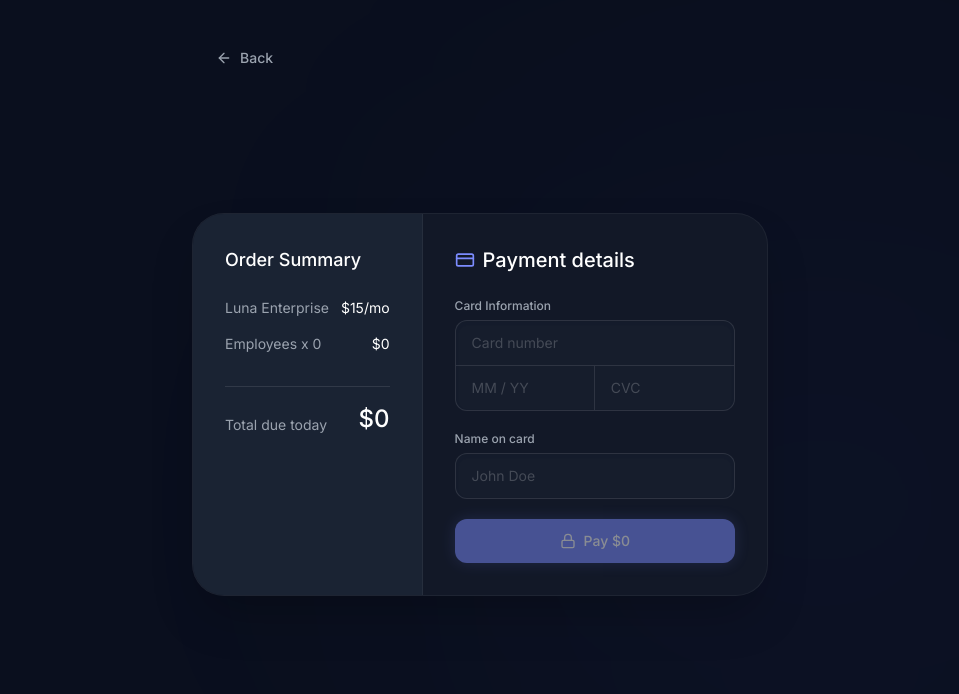
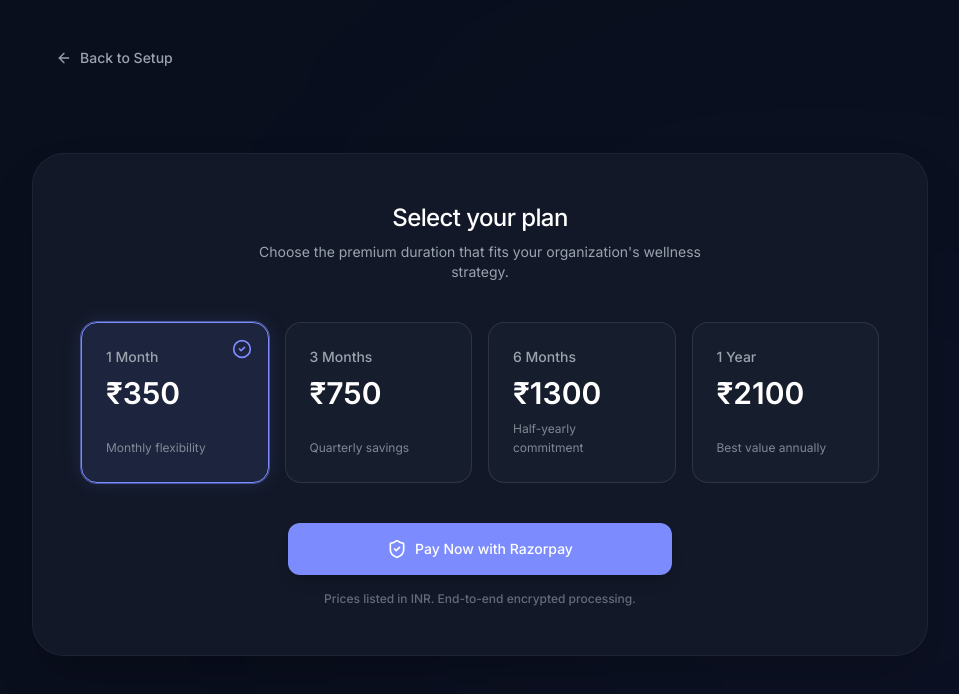
Before and after one commit to sharvanbabu/Luna, a Next.js app: page /payment in a window 1280 px wide. Shown: the top 694 px of the page, without its empty margins (160-1119 px from the left). Built offline with nearby package versions, Linux system fonts and the light colour scheme.

Commit message:
feat: implement razorpay subscription payments

```diff
--- /dev/null
+++ b/app/api/razorpay/verify/route.ts
@@ -0,0 +1,32 @@
+import { NextResponse } from 'next/server';
+import crypto from 'crypto';
+
+export const dynamic = 'force-dynamic';
+
+export async function POST(req: Request) {
+  try {
+    const { razorpay_order_id, razorpay_payment_id, razorpay_signature } = await req.json();
+
+    if (!process.env.RAZORPAY_KEY_SECRET) {
+      return NextResponse.json({ error: "Razorpay secret missing." }, { status: 500 });
+    }
+
+    const body = razorpay_order_id + "|" + razorpay_payment_id;
+
+    const expectedSignature = crypto
+      .createHmac("sha256", process.env.RAZORPAY_KEY_SECRET)
+      .update(body.toString())
+      .digest("hex");
+
+    const isAuthentic = expectedSignature === razorpay_signature;
+
+    if (isAuthentic) {
+      return NextResponse.json({ success: true, message: "Payment verified successfully" });
+    } else {
+      return NextResponse.json({ success: false, message: "Invalid signature" }, { status: 400 });
+    }
+  } catch (error: any) {
+    console.error(error);
+    return NextResponse.json({ error: error.message || "Failed to verify transaction" }, { status: 500 });
+  }
+}
--- a/app/payment/page.tsx
+++ b/app/payment/page.tsx
@@ -2,35 +2,100 @@
 
 import { useSearchParams, useRouter } from "next/navigation";
 import { useState, Suspense } from "react";
-import { CreditCard, Lock, CheckCircle2, Loader2, ArrowLeft } from "lucide-react";
+import { CheckCircle2, Loader2, ArrowLeft, ShieldCheck } from "lucide-react";
 import Link from "next/link";
+import Script from "next/script";
 
-function PaymentForm() {
+const PLANS = [
+  { id: "1m", title: "1 Month", priceINR: 350, description: "Monthly flexibility" },
+  { id: "3m", title: "3 Months", priceINR: 750, description: "Quarterly savings" },
+  { id: "6m", title: "6 Months", priceINR: 1300, description: "Half-yearly commitment" },
+  { id: "1y", title: "1 Year", priceINR: 2100, description: "Best value annually" }
+];
+
+function SubscriptionPlans() {
   const searchParams = useSearchParams();
   const router = useRouter();
-  const employees = parseInt(searchParams.get("employees") || "0", 10);
-  const email = searchParams.get("email") || "";
-
-  const PRICE_PER_EMPLOYEE = 15; // $15 per employee / month
-  const total = employees * PRICE_PER_EMPLOYEE;
+  const email = searchParams.get("email") || "admin@company.com";
 
   const [isProcessing, setIsProcessing] = useState(false);
   const [isSuccess, setIsSuccess] = useState(false);
+  const [selectedPlanId, setSelectedPlanId] = useState("1m");
+  const [isScriptLoaded, setIsScriptLoaded] = useState(false);
 
-  const handlePayment = (e: React.FormEvent) => {
-    e.preventDefault();
+  const handleBuy = async () => {
+    if (!isScriptLoaded) {
+      alert("Razorpay SDK is still loading. Please try again in a moment.");
+      return;
+    }
+
     setIsProcessing(true);
+    const selectedPlan = PLANS.find((p) => p.id === selectedPlanId);
+    if (!selectedPlan) return;
 
-    // Mock processing delay
-    setTimeout(() => {
+    // Amount must be passed in paise to the Razorpay API
+    const amountInPaise = selectedPlan.priceINR * 100;
+
+    try {
+      // 1. Create order ID remotely via Node Razorpay SDK
+      const orderRes = await fetch("/api/razorpay/order", {
+        method: "POST",
+        headers: { "Content-Type": "application/json" },
+        body: JSON.stringify({ amount: amountInPaise })
+      });
+      const order = await orderRes.json();
+
+      if (order.error) {
+         throw new Error(order.error);
+      }
+
+      // 2. Initialize Razorpay UI options
+      const options = {
+        key: process.env.NEXT_PUBLIC_RAZORPAY_KEY_ID || "rzp_test_placeholder",
+        amount: order.amount,
+        currency: order.currency,
+        name: "Luna Enterprise",
+        description: `Subscription: ${selectedPlan.title}`,
+        order_id: order.id,
+        handler: async function (response: any) {
+             // 3. Verify cryptographic signature post-purchase
+             const verifyRes = await fetch("/api/razorpay/verify", {
+                method: "POST",
+                headers: { "Content-Type": "application/json" },
+                body: JSON.stringify({
+                   razorpay_order_id: response.razorpay_order_id,
+                   razorpay_payment_id: response.razorpay_payment_id,
+                   razorpay_signature: response.razorpay_signature,
+                })
+             });
+             const verifyData = await verifyRes.json();
+
+             if (verifyData.success) {
                 setIsProcessing(false);
                 setIsSuccess(true);
-
-      // Redirect to dashboard after success
                 setTimeout(() => {
                   router.push("/dashboard");
                 }, 2000);
-    }, 2000);
+             } else {
+                alert("Payment verification failed. Missing signature.");
+                setIsProcessing(false);
+             }
+        },
+        prefill: { email },
+        theme: { color: "#7C8CFF" }
+      };
+
+      const rzp = new (window as any).Razorpay(options);
+      rzp.on("payment.failed", function (response: any) {
+          alert(response.error.description);
+          setIsProcessing(false);
+      });
+      rzp.open();
+    } catch (e: any) {
+      console.error(e);
+      alert(e.message || "Failed to initiate payment");
+      setIsProcessing(false);
+    }
   };
 
   if (isSuccess) {
@@ -39,8 +104,8 @@ function PaymentForm() {
         <div className="w-20 h-20 bg-emerald-500/20 rounded-full flex items-center justify-center mb-6">
           <CheckCircle2 className="w-10 h-10 text-emerald-400" />
         </div>
-        <h2 className="text-2xl font-medium text-white mb-2">Payment Successful!</h2>
-        <p className="text-secondary-text mb-8 text-sm">Your licenses have been provisioned.</p>
+        <h2 className="text-2xl font-medium text-white mb-2">Subscription Active!</h2>
+        <p className="text-secondary-text mb-8 text-sm">Your premium HR plan has been successfully provisioned.</p>
         <div className="flex items-center gap-2 text-sm text-primary">
           <Loader2 className="w-4 h-4 animate-spin" />
           Redirecting to your dashboard...
@@ -50,119 +115,76 @@ function PaymentForm() {
   }
 
   return (
-    <div className="w-full max-w-xl bg-card border border-white/5 rounded-[32px] overflow-hidden shadow-2xl relative flex flex-col md:flex-row">
-      {/* Order Summary Sidebar */}
-      <div className="bg-[#1A2333] p-8 md:w-2/5 border-b md:border-b-0 md:border-r border-white/5">
-        <h3 className="text-lg font-medium text-white mb-6">Order Summary</h3>
+    <>
+      <Script
+        src="https://checkout.razorpay.com/v1/checkout.js"
+        onLoad={() => setIsScriptLoaded(true)}
+      />
+      <div className="w-full max-w-4xl bg-card border border-white/5 rounded-[32px] p-8 md:p-12 shadow-2xl relative flex flex-col items-center">
+        <h2 className="text-2xl font-medium text-white mb-2 tracking-tight">Select your plan</h2>
+        <p className="text-secondary-text text-sm mb-10 text-center max-w-md">Choose the premium duration that fits your organization's wellness strategy.</p>
 
-        <div className="space-y-4 mb-8">
-          <div className="flex justify-between text-sm">
-            <span className="text-secondary-text">Luna Enterprise</span>
-            <span className="text-white">${PRICE_PER_EMPLOYEE}/mo</span>
+        <div className="grid grid-cols-1 md:grid-cols-2 lg:grid-cols-4 gap-4 w-full mb-10">
+          {PLANS.map((plan) => (
+            <button
+              key={plan.id}
+              onClick={() => setSelectedPlanId(plan.id)}
+              className={`p-6 rounded-2xl border text-left transition-all relative overflow-hidden focus:outline-none flex flex-col ${
+                selectedPlanId === plan.id
+                  ? "border-primary bg-primary/10 shadow-[0_0_20px_rgba(124,140,255,0.15)] ring-1 ring-primary/50"
+                  : "border-white/10 bg-[#1A2333]/50 hover:border-white/20"
+              }`}
+            >
+              <div className="text-secondary-text text-sm font-medium mb-2">{plan.title}</div>
+              <div className="text-3xl font-semibold text-white mb-2">₹{plan.priceINR}</div>
+              <div className="text-xs text-secondary-text/80 leading-relaxed mt-auto pr-6">{plan.description}</div>
+
+              {selectedPlanId === plan.id && (
+                <div className="absolute top-4 right-4 text-primary">
+                  <CheckCircle2 className="w-5 h-5" />
                 </div>
-          <div className="flex justify-between text-sm">
-            <span className="text-secondary-text">Employees x {employees || 0}</span>
-            <span className="text-white">${total}</span>
-          </div>
+              )}
+            </button>
+          ))}
         </div>
 
-        <div className="border-t border-white/10 pt-4 mt-auto">
-          <div className="flex justify-between items-end">
-            <span className="text-sm text-secondary-text">Total due today</span>
-            <span className="text-2xl font-medium text-white">${total}</span>
-          </div>
-        </div>
-
-        {email && (
-           <div className="mt-4 text-xs text-secondary-text/60 truncate">
-             Account: {email}
-           </div>
+        <div className="flex flex-col items-center w-full max-w-sm">
+          <button
+            onClick={handleBuy}
+            disabled={isProcessing}
+            className="w-full bg-primary hover:bg-primary/90 text-white font-medium py-4 rounded-xl transition-all shadow-lg hover:shadow-[0_0_20px_rgba(124,140,255,0.4)] hover:-translate-y-0.5 active:scale-[0.98] disabled:opacity-50 disabled:hover:translate-y-0 disabled:shadow-none flex items-center justify-center gap-2 text-sm"
+          >
+            {isProcessing ? (
+              <><Loader2 className="w-5 h-5 animate-spin" /> Preparing Secure Checkout...</>
+            ) : (
+              <><ShieldCheck className="w-5 h-5" /> Pay Now with Razorpay</>
             )}
-      </div>
-
-      {/* Payment Details */}
-      <div className="p-8 md:w-3/5">
-        <h2 className="text-xl font-medium text-white mb-6 flex items-center gap-2">
-          <CreditCard className="w-5 h-5 text-primary" />
-          Payment details
-        </h2>
-
-        <form onSubmit={handlePayment} className="space-y-5">
-          <div>
-            <label className="block text-xs font-medium mb-1.5 text-secondary-text">Card Information</label>
-            <div className="bg-[#1A2333]/50 border border-white/10 rounded-xl overflow-hidden shadow-inner">
-              <input
-                type="text"
-                required
-                placeholder="Card number"
-                className="w-full bg-transparent px-4 py-3 placeholder-white/20 text-white focus:outline-none text-sm border-b border-white/10"
-              />
-              <div className="flex">
-                <input
-                  type="text"
-                  required
-                  placeholder="MM / YY"
-                  className="w-1/2 bg-transparent px-4 py-3 placeholder-white/20 text-white focus:outline-none text-sm border-r border-white/10"
-                />
-                <input
-                  type="text"
-                  required
-                  placeholder="CVC"
-                  className="w-1/2 bg-transparent px-4 py-3 placeholder-white/20 text-white focus:outline-none text-sm"
-                />
+          </button>
+          <div className="mt-4 text-xs text-secondary-text/60 text-center flex items-center justify-center gap-1.5 font-medium">
+             Prices listed in INR. End-to-end encrypted processing.
           </div>
         </div>
       </div>
-
-          <div>
-             <label className="block text-xs font-medium mb-1.5 text-secondary-text">Name on card</label>
-             <input
-                type="text"
-                required
-                placeholder="John Doe"
-                className="w-full bg-[#1A2333]/50 border border-white/10 rounded-xl px-4 py-3 placeholder-white/20 text-white focus:outline-none focus:border-primary/50 transition-all shadow-inner text-sm"
-             />
-          </div>
-
-          <button
-            type="submit"
-            disabled={isProcessing || !employees}
-            className="w-full bg-primary hover:bg-primary/90 text-white font-medium py-3 rounded-xl transition-all mt-6 hover:scale-[1.02] active:scale-[0.98] disabled:opacity-50 flex items-center justify-center gap-2 text-sm shadow-[0_0_15px_rgba(124,140,255,0.3)]"
-          >
-            {isProcessing ? (
-              <>
-                <Loader2 className="w-4 h-4 animate-spin" />
-                Processing...
     </>
-            ) : (
-              <>
-                <Lock className="w-4 h-4" />
-                Pay ${total}
-              </>
-            )}
-          </button>
-        </form>
-      </div>
-    </div>
   );
 }
 
 export default function PaymentPage() {
   return (
-    <div className="min-h-screen flex flex-col pt-12 animate-fade-in relative bg-background selection:bg-primary/30 selection:text-white">
+    <div className="min-h-screen flex flex-col pt-12 animate-fade-in relative bg-background selection:bg-primary/30 selection:text-white pb-24">
       {/* Background Orbs */}
       <div className="absolute right-0 top-1/4 w-[600px] h-[600px] bg-primary/5 blur-[200px] rounded-full -z-10 pointer-events-none" />
 
-      <div className="container mx-auto px-6 mb-8 relative z-10 w-full max-w-xl">
+      <div className="container mx-auto px-6 mb-8 relative z-10 w-full max-w-4xl">
         <Link href="/hr-setup" className="inline-flex items-center text-sm font-medium text-secondary-text hover:text-white transition-colors">
           <ArrowLeft className="w-4 h-4 mr-2" />
-          Back
+          Back to Setup
         </Link>
       </div>
 
-      <div className="flex-1 flex flex-col items-center justify-center px-6 pb-24 relative z-10 w-full">
-         <Suspense fallback={<div className="text-secondary-text">Loading payment details...</div>}>
-           <PaymentForm />
+      <div className="flex-1 flex flex-col items-center justify-center px-6 relative z-10 w-full">
+         <Suspense fallback={<div className="text-secondary-text flex items-center gap-2"><Loader2 className="w-4 h-4 animate-spin"/> Loading subscription details...</div>}>
+           <SubscriptionPlans />
          </Suspense>
       </div>
     </div>
--- a/package.json
+++ b/package.json
@@ -13,6 +13,7 @@
     "firebase": "^10.0.0",
     "lucide-react": "^0.300.0",
     "next": "^14.2.3",
+    "razorpay": "^2.9.6",
     "react": "^18",
     "react-dom": "^18",
     "react-hook-form": "^7.49.0",
```
Also changed, not shown: app/api/razorpay/order/route.ts (added, +36 -0 lines), 2 other files (tests, documents, lock files or other folders). Lines whose indentation alone changed are shown as unchanged.
